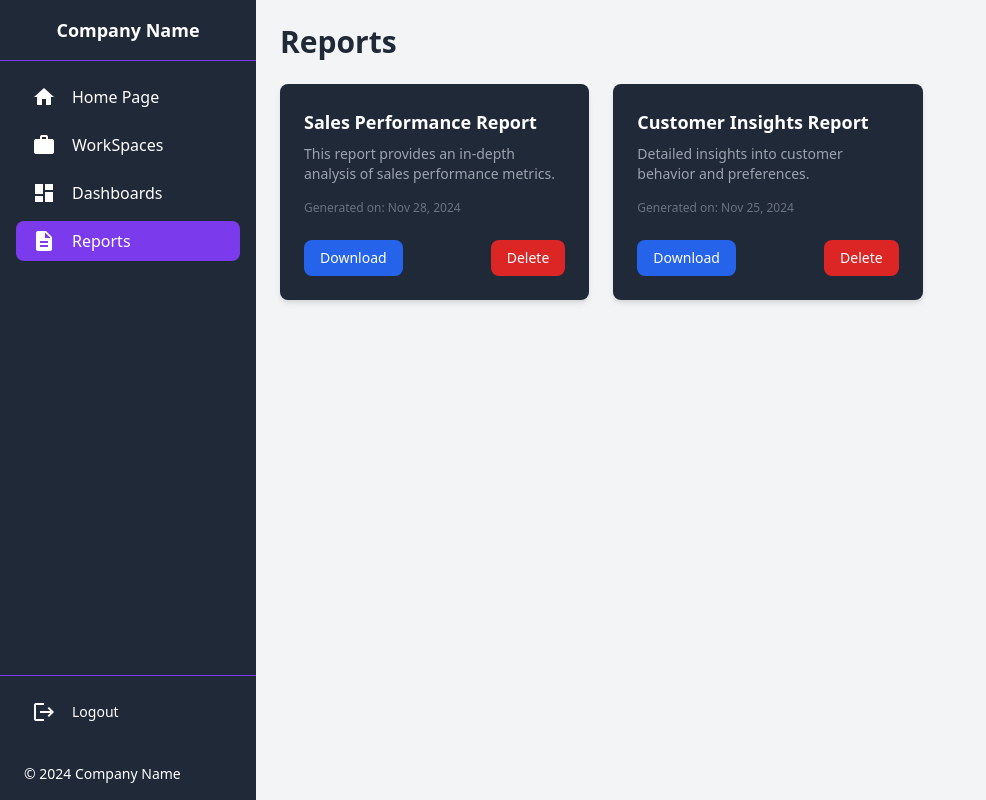
After one commit to Mythoquantumexplorers/product, a Flask app: page /reports in a window 1280 px wide. The commit adds this page. Shown: the whole page, without its empty margins (0-986 px from the left). Run offline with Flask 3, Linux system fonts and the light colour scheme.

Commit message:
Adding the basic pages of reports, dashboards etc.

```diff
--- a/app.py
+++ b/app.py
@@ -1,11 +1,11 @@
-from flask import Flask, render_template
+from flask import Flask, render_template, request, redirect, url_for, flash, session
 
 app = Flask(__name__)
 
 # Route for the home page
 @app.route('/')
 def home():
-    return render_template('index.html')
+    return render_template('home.html')
 
 # Route for the about page
 @app.route('/about')
@@ -16,9 +16,31 @@ def about():
 def signup():
     return render_template('signup.html')
 
-@app.route('/login')
+@app.route('/login', methods=['GET','POST'])
 def login():
+    if request.method=='POST':
+        # TODO: implement logic of login
+        return redirect('/workspaces')
     return render_template('login.html')
+
+@app.route('/workspaces')
+def workspaces():
+    return render_template('workspaces.html',active_page='workspace')
+
+@app.route('/dashboards')
+def dashboards():
+    dashboard_data = [
+        {'title': 'Sales Overview', 'description': 'A comprehensive overview of sales metrics.', 'date': 'Nov 28, 2024'},
+        {'title': 'Customer Insights', 'description': 'Analyze customer behavior and demographics.', 'date': 'Nov 25, 2024'},
+    ]
+    return render_template('dashboards.html', dashboards=dashboard_data, active_page='dashboards')
+
+
+@app.route('/reports')
+def reports():
+    return render_template('reports.html',active_page='reports')
+
+
 
 if __name__ == '__main__':
     app.run(debug=True)
--- /dev/null
+++ b/templates/reports.html
@@ -0,0 +1,71 @@
+<!DOCTYPE html>
+<html lang="en">
+<head>
+    <meta charset="UTF-8">
+    <meta name="viewport" content="width=device-width, initial-scale=1.0">
+    <title>Reports</title>
+    <link href="https://cdn.jsdelivr.net/npm/tailwindcss@2.2.19/dist/tailwind.min.css" rel="stylesheet">
+    <link href="https://fonts.googleapis.com/icon?family=Material+Icons" rel="stylesheet">
+</head>
+<body class="bg-gray-100 min-h-screen flex flex-col">
+    <!-- Main Layout -->
+    <div class="flex flex-1">
+        {% include 'sidebar.html' %}
+        <div class="flex-1 p-6">
+            <div class="max-w-7xl mx-auto">
+                <!-- Page Title -->
+                <h1 class="text-3xl font-bold text-gray-800 mb-6">Reports</h1>
+
+                <!-- Reports Grid -->
+                <div class="grid grid-cols-1 md:grid-cols-2 lg:grid-cols-3 gap-6">
+                    <!-- Single Report Card -->
+                    <div class="bg-gray-800 text-white bg-white rounded-lg shadow-md hover:shadow-lg transition">
+                        <div class="p-6">
+                            <!-- Clickable Report Title -->
+                            <h2 class="text-lg font-semibold hover:underline mb-2">
+                                <a href="/reports/view/1" target="_blank">Sales Performance Report</a>
+                            </h2>
+                            <p class="text-sm text-gray-400 mb-4">
+                                This report provides an in-depth analysis of sales performance metrics.
+                            </p>
+                            <p class="text-xs text-gray-500 mb-6">Generated on: Nov 28, 2024</p>
+                            <div class="flex justify-between items-center">
+                                <button class="px-4 py-2 text-sm bg-blue-600 hover:bg-blue-700 text-white rounded-lg transition">
+                                    <a href="/reports/download/1" download>Download</a>
+                                </button>
+                                <button class="px-4 py-2 text-sm bg-red-600 hover:bg-red-700 text-white rounded-lg transition">
+                                    Delete
+                                </button>
+                            </div>
+                        </div>
+                    </div>
+
+                    <!-- Repeat for Additional Reports -->
+                    <div class="bg-gray-800 text-white bg-white rounded-lg shadow-md hover:shadow-lg transition">
+                        <div class="p-6">
+                            <!-- Clickable Report Title -->
+                            <h2 class="text-lg font-semibold hover:underline mb-2">
+                                <a href="/reports/view/2" target="_blank">Customer Insights Report</a>
+                            </h2>
+                            <p class="text-sm text-gray-400 mb-4">
+                                Detailed insights into customer behavior and preferences.
+                            </p>
+                            <p class="text-xs text-gray-500 mb-6">Generated on: Nov 25, 2024</p>
+                            <div class="flex justify-between items-center">
+                                <button class="px-4 py-2 text-sm bg-blue-600 hover:bg-blue-700 text-white rounded-lg transition">
+                                    <a href="/reports/download/2" download>Download</a>
+                                </button>
+                                <button class="px-4 py-2 text-sm bg-red-600 hover:bg-red-700 text-white rounded-lg transition">
+                                    Delete
+                                </button>
+                            </div>
+                        </div>
+                    </div>
+
+                    <!-- Add More Cards as Needed -->
+                </div>
+            </div>
+        </div>
+    </div>
+</body>
+</html>
--- /dev/null
+++ b/templates/sidebar.html
@@ -0,0 +1,54 @@
+<div class="h-screen w-64 bg-gray-800 text-white flex flex-col">
+    <!-- Company Page Header -->
+    <div class="px-6 py-4 text-center font-bold text-lg border-b border-purple-600">
+        Company Name
+    </div>
+
+    <!-- Sidebar Menu -->
+    <ul class="flex-1 px-4 py-4 space-y-2">
+        <li>
+            <a href="/"
+               class="flex items-center px-4 py-2 rounded-lg
+                      {% if active_page == 'home' %}bg-purple-600{% else %}hover:bg-purple-700{% endif %}">
+                <span class="material-icons mr-4">home</span> <!-- Replace with your icon library -->
+                Home Page
+            </a>
+        </li>
+        <li>
+            <a href="/workspaces"
+               class="flex items-center px-4 py-2 rounded-lg
+                      {% if active_page == 'workspace' %}bg-purple-600{% else %}hover:bg-purple-700{% endif %}">
+                <span class="material-icons mr-4">work</span>
+                WorkSpaces
+            </a>
+        </li>
+        <li>
+            <a href="/dashboards"
+               class="flex items-center px-4 py-2 rounded-lg
+                      {% if active_page == 'dashboards' %}bg-purple-600{% else %}hover:bg-purple-700{% endif %}">
+                <span class="material-icons mr-4">dashboard</span>
+                Dashboards
+            </a>
+        </li>
+        <li>
+            <a href="/reports"
+               class="flex items-center px-4 py-2 rounded-lg
+                      {% if active_page == 'reports' %}bg-purple-600{% else %}hover:bg-purple-700{% endif %}">
+                <span class="material-icons mr-4">description</span>
+                Reports
+            </a>
+        </li>
+    </ul>
+
+    <!-- Footer (optional) -->
+    <div class="px-4 py-4 border-t border-purple-600">
+        <a href="/logout"
+           class="flex items-center px-4 py-2 text-sm bg-gray-800 hover:bg-gray-600 rounded-lg transition">
+            <span class="material-icons mr-4">logout</span> <!-- Logout Icon -->
+            Logout
+        </a>
+    </div>
+    <div class="px-6 py-4 border-purple-600 text-sm">
+        &copy; 2024 Company Name
+    </div>
+</div>
```
Also changed, not shown: templates/dashboards.html (added, +67 -0 lines), templates/home.html (added, +168 -0 lines), templates/login.html (+1 -33 lines), templates/workspaces.html (added, +170 -0 lines), static/images/workspace_logo.png (added).
